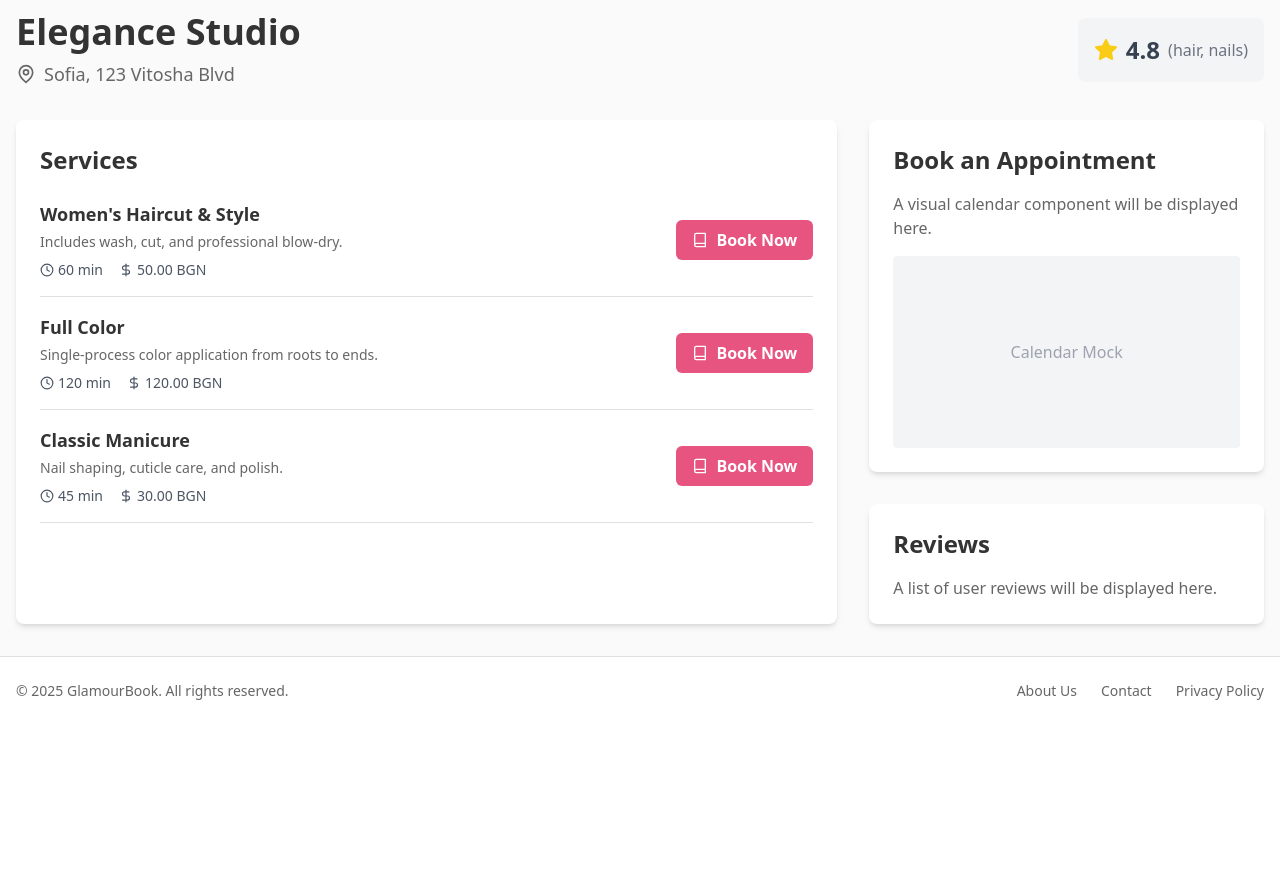
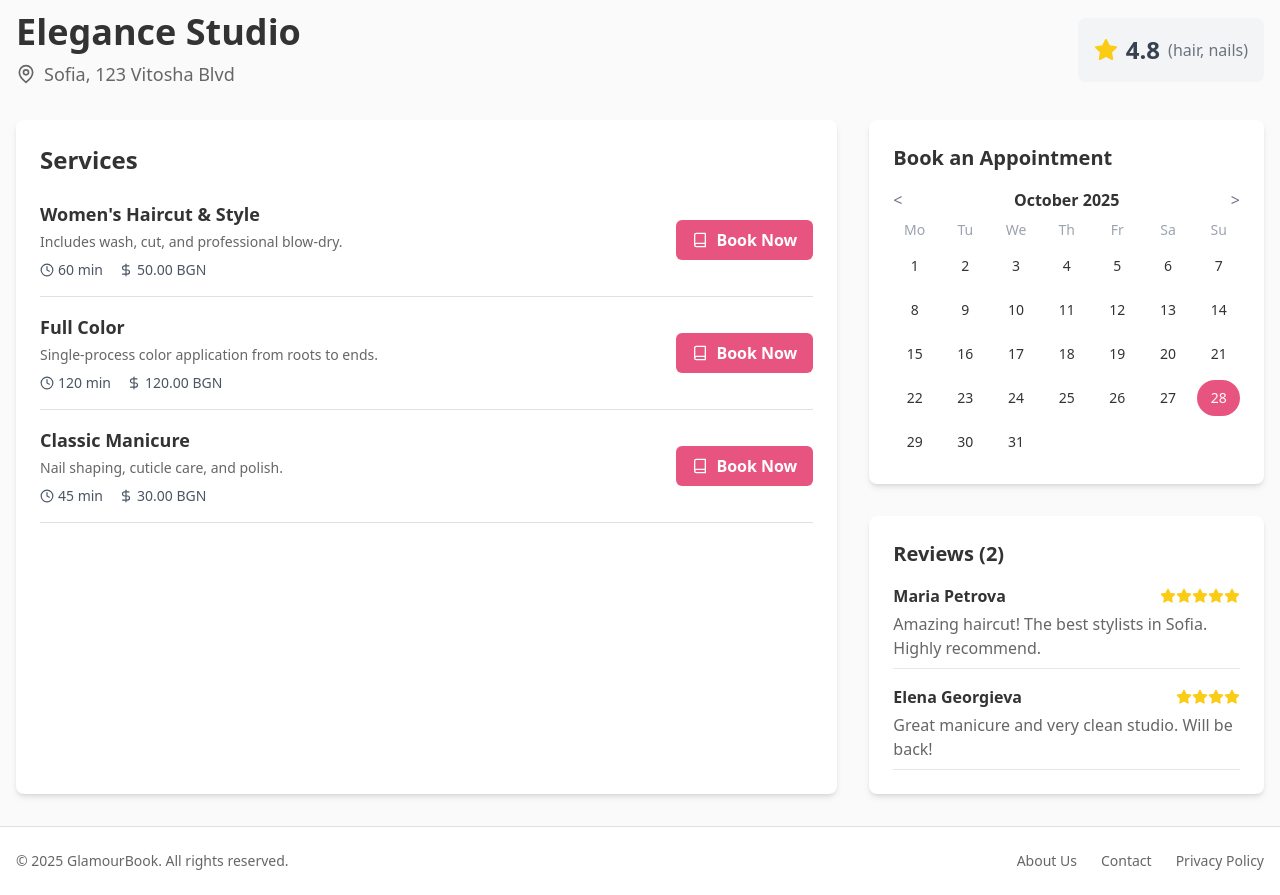
Before and after one commit to Kalin1603/Booking-Platform, a React (Vite) app in the folder beauty-booking-platform/: page /salons/1 in a window 1280 px wide. Shown: the part 500-1395 px from the top of the page. Before the commit the page ends 1225 px from the top, so only its background shows below. Built offline with nearby package versions, Linux system fonts and the light colour scheme.

Commit message:
Added mocked data for reviews in mockData.js, Updated SalonDetailPage.jsx and SalonsPage.jsx

```diff
--- a/beauty-booking-platform/src/api/mockData.js
+++ b/beauty-booking-platform/src/api/mockData.js
@@ -81,3 +81,10 @@ export const services = [
   { id: 301, salonId: 3, name: "Gel Manicure", duration: 60, price: 55, description: "Long-lasting gel polish with intricate nail art options." },
   { id: 302, salonId: 3, name: "Luxury Pedicure", duration: 75, price: 70, description: "Includes exfoliating scrub, hydrating mask, and massage." },
 ];
+
+// Mock reviews for salons
+export const reviews = [
+  { id: 1, salonId: 1, author: "Maria Petrova", rating: 5, comment: "Amazing haircut! The best stylists in Sofia. Highly recommend." },
+  { id: 2, salonId: 1, author: "Elena Georgieva", rating: 4, comment: "Great manicure and very clean studio. Will be back!" },
+  { id: 3, salonId: 3, author: "Silviya Ivanova", rating: 5, comment: "The nail art is out of this world! True professionals." },
+];
--- a/beauty-booking-platform/src/index.css
+++ b/beauty-booking-platform/src/index.css
@@ -4,6 +4,6 @@
 
 @layer base {
   :focus-visible {
-    @apply ring-2 ring-offset-2 ring-info;
+    @apply ring-2 ring-offset-0 ring-blue-400;
   }
 }
--- a/beauty-booking-platform/src/pages/SalonDetailPage.jsx
+++ b/beauty-booking-platform/src/pages/SalonDetailPage.jsx
@@ -3,6 +3,7 @@ import { useParams } from 'react-router-dom';
 import { useSelector, useDispatch } from 'react-redux';
 import { fetchSalonById, fetchServicesBySalonId } from '../features/salons/salonsSlice';
 import { MapPin, Star, Clock, DollarSign, Book } from 'lucide-react';
+import { reviews as mockReviews } from '../api/mockData';
 
 const SalonDetailPage = () => {
   const dispatch = useDispatch();
@@ -42,6 +43,9 @@ const SalonDetailPage = () => {
   if (!salon) {
     return <p className="text-center mt-10">Salon not found.</p>;
   }
+
+  // Filter reviews for the current salon
+  const salonReviews = mockReviews.filter(r => r.salonId === salon?.id);
 
   return (
     <div className="container mx-auto px-4 py-8">
@@ -97,20 +101,49 @@ const SalonDetailPage = () => {
         </div>
 
         {/* Sidebar for Calendar & Reviews */}
-        <div className="space-y-8">
-          <div className="bg-white p-6 rounded-lg shadow-md">
-            <h2 className="text-2xl font-bold mb-4">Book an Appointment</h2>
-            <p className="text-secondary-text">A visual calendar component will be displayed here.</p>
-            {/* Placeholder for a calendar */}
-            <div className="mt-4 h-48 bg-gray-100 rounded flex items-center justify-center text-gray-400">Calendar Mock</div>
+      <div className="space-y-8">
+        {/*Mocked calendar*/}
+        <div className="bg-white p-6 rounded-lg shadow-md">
+          <h2 className="text-xl font-bold mb-4">Book an Appointment</h2>
+          {/* Month Header */}
+          <div className="flex justify-between items-center mb-2">
+            <button className="text-gray-500 hover:text-primary">&lt;</button>
+            <span className="font-semibold">October 2025</span>
+            <button className="text-gray-500 hover:text-primary">&gt;</button>
           </div>
-          <div className="bg-white p-6 rounded-lg shadow-md">
-            <h2 className="text-2xl font-bold mb-4">Reviews</h2>
-            <p className="text-secondary-text">A list of user reviews will be displayed here.</p>
+          {/* Days Grid */}
+          <div className="grid grid-cols-7 text-center text-sm gap-2">
+            <div className="text-gray-400">Mo</div><div className="text-gray-400">Tu</div><div className="text-gray-400">We</div><div className="text-gray-400">Th</div><div className="text-gray-400">Fr</div><div className="text-gray-400">Sa</div><div className="text-gray-400">Su</div>
+            {Array.from({ length: 31 }, (_, i) => i + 1).map(day => (
+              <button key={day} className={`p-2 rounded-full hover:bg-primary hover:text-white ${day === 28 ? 'bg-primary text-white' : ''}`}>
+                {day}
+              </button>
+            ))}
+          </div>
+        </div>
+
+        {/*Mocked reviews*/}
+        <div className="bg-white p-6 rounded-lg shadow-md">
+          <h2 className="text-xl font-bold mb-4">Reviews ({salonReviews.length})</h2>
+          <div className="space-y-4">
+            {salonReviews.length > 0 ? salonReviews.map(review => (
+              <div key={review.id} className="border-b pb-2">
+                <div className="flex justify-between">
+                  <span className="font-semibold">{review.author}</span>
+                  <span className="flex items-center">
+                    {Array.from({ length: review.rating }).map((_, i) => <Star key={i} size={16} className="text-yellow-400 fill-yellow-400" />)}
+                  </span>
+                </div>
+                <p className="text-secondary-text mt-1">{review.comment}</p>
+              </div>
+            )) : (
+              <p className="text-secondary-text">No reviews yet.</p>
+            )}
           </div>
         </div>
       </div>
     </div>
+  </div>
   );
 };
 
--- a/beauty-booking-platform/src/pages/SalonsPage.jsx
+++ b/beauty-booking-platform/src/pages/SalonsPage.jsx
@@ -51,6 +51,7 @@ const SalonsPage = () => {
             <option>Varna</option>
           </select>
         </div>
+        {/*Category filter*/}
         <div className="flex-grow w-full md:w-auto">
           <label htmlFor="category-filter" className="sr-only">Category</label>
           <select id="category-filter" className="w-full p-2 border rounded-md">
@@ -60,6 +61,17 @@ const SalonsPage = () => {
             <option>Pedicure</option>
           </select>
         </div>
+        {/*Price filter*/}
+        <div className="flex-grow w-full md:w-auto">
+          <label htmlFor="price-filter" className="sr-only">Price</label>
+          <select id="price-filter" className="w-full p-2 border rounded-md">
+            <option>Any Price</option>
+            <option>Low</option>
+            <option>Medium</option>
+            <option>High</option>
+          </select>
+        </div>
+        {/*Rating filter*/}
         <div className="flex-grow w-full md:w-auto">
           <label htmlFor="rating-filter" className="sr-only">Rating</label>
           <select id="rating-filter" className="w-full p-2 border rounded-md">
```
